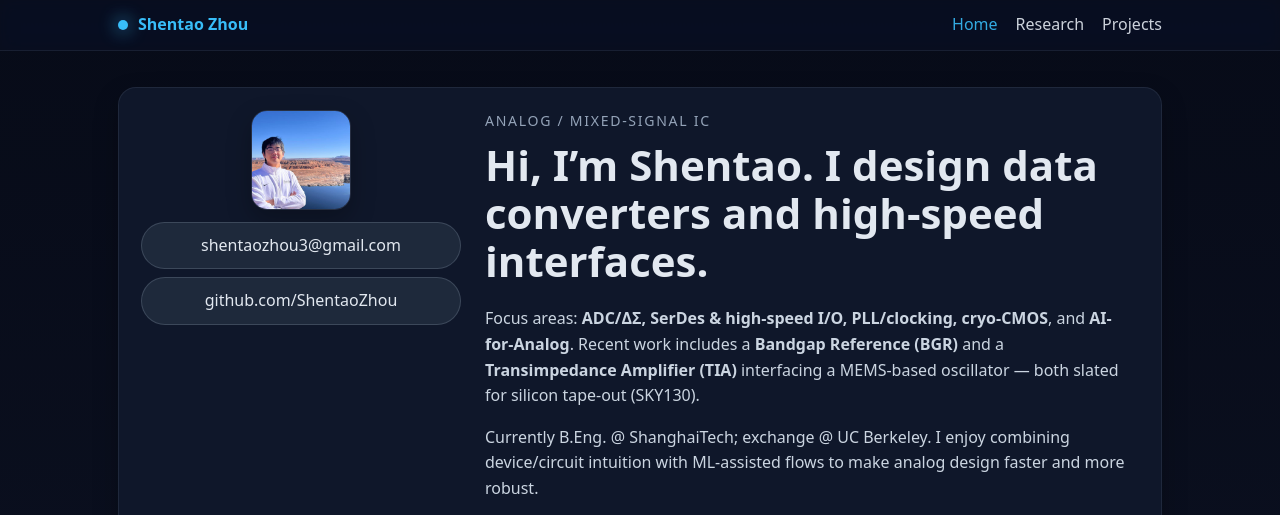
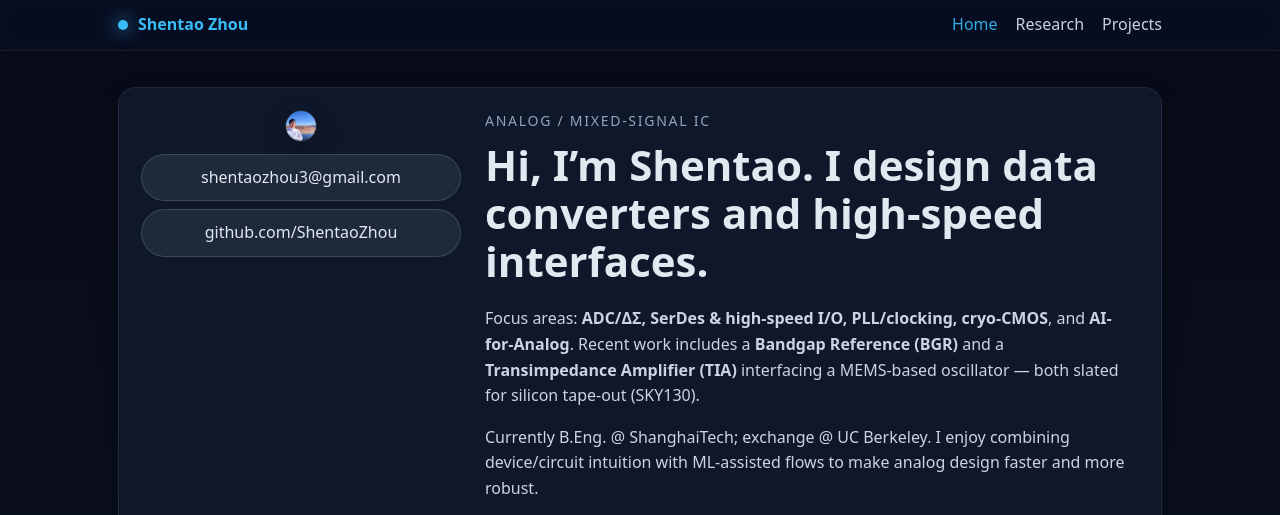
Before and after one commit to ShentaoZhou/shentao-zhou.github.io, a plain HTML site: page index.html in a window 1280 px wide. Shown: the top 515 px of the page. Drawn offline with Linux system fonts and the light colour scheme.

Commit message:
Update HTML files

```diff
--- a/assets/css/style.css
+++ b/assets/css/style.css
@@ -30,7 +30,7 @@ a:hover{opacity:.9}
 .hero{display:grid;gap:24px;align-items:start}
 .hero-left-photo{grid-template-columns:320px 1fr}
 .hero-photo{display:flex;flex-direction:column;gap:12px;align-items:center}
-.avatar-lg{width:100%;max-width:100px;aspect-ratio:1/1;border-radius:16px;object-fit:cover;border:1px solid rgba(148,163,184,.18);box-shadow:var(--shadow)}
+.avatar-lg{width:10%;max-width:100px;aspect-ratio:1/1;border-radius:16px;object-fit:cover;border:1px solid rgba(148,163,184,.18);box-shadow:var(--shadow)}
 .social-col{display:flex;flex-direction:column;gap:8px;width:100%}
 .chip{display:inline-flex;align-items:center;justify-content:center;padding:10px 12px;border-radius:999px;background:#1e293b;color:#e2e8f0;border:1px solid rgba(148,163,184,.25)}
 .chip.wide{width:100%;text-align:center}
```
